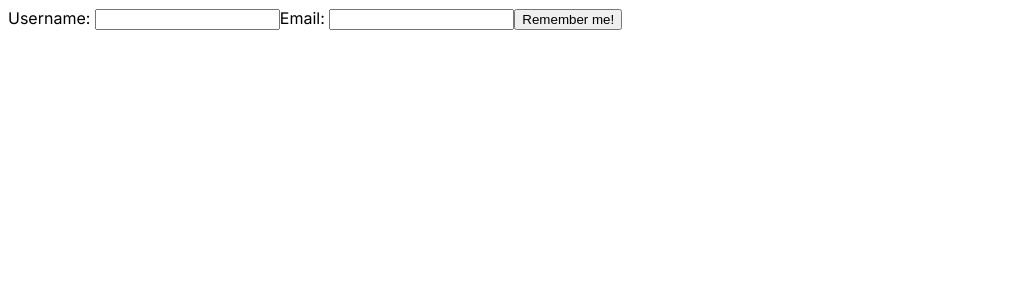
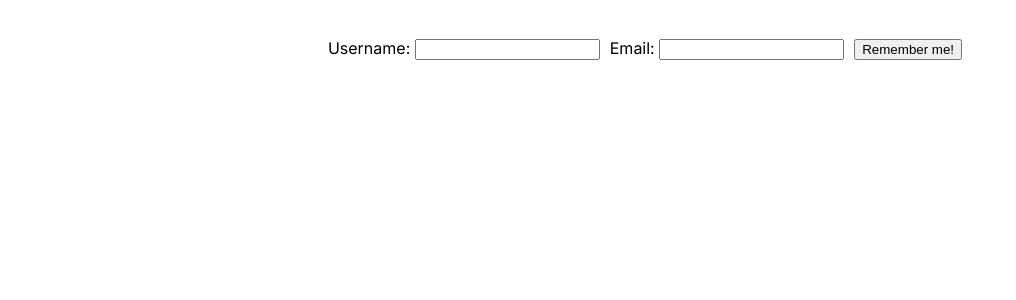
Before and after one commit to tinkereryorch/localStorage-example, a Next.js app in the folder local-storage/: page / in a window 1280 px wide. Shown: the top 300 px of the page, without its empty margins (0-1016 px from the left). Built offline with nearby package versions, Linux system fonts and the light colour scheme.

Commit message:
Updated global styles

```diff
--- a/local-storage/src/app/globals.css
+++ b/local-storage/src/app/globals.css
@@ -0,0 +1,24 @@
+form {
+  display: flex;
+  justify-content: center;
+  height: 100vh;
+}
+
+label, #rememberUserInfoBtn, #forgetUserInfoBtn {
+  margin-left: 10px;
+}
+
+.showUserInfo p {
+  margin-right: 10px;
+}
+
+.container {
+  background-color: #164B60;
+  height: 200px;
+  color: white;
+
+}
+
+form div {
+  margin-top: 30px;
+}
```
